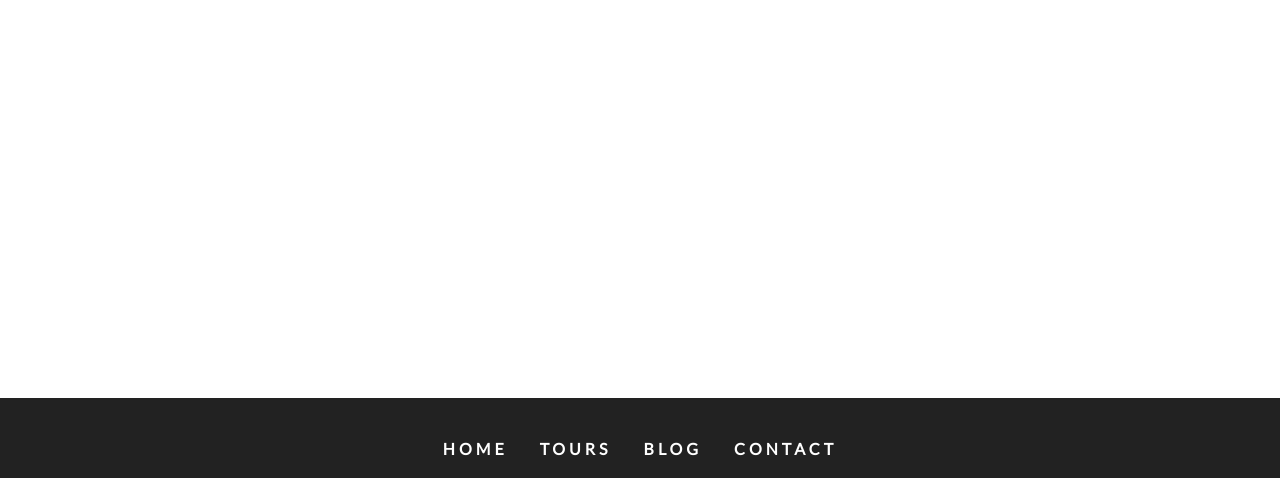
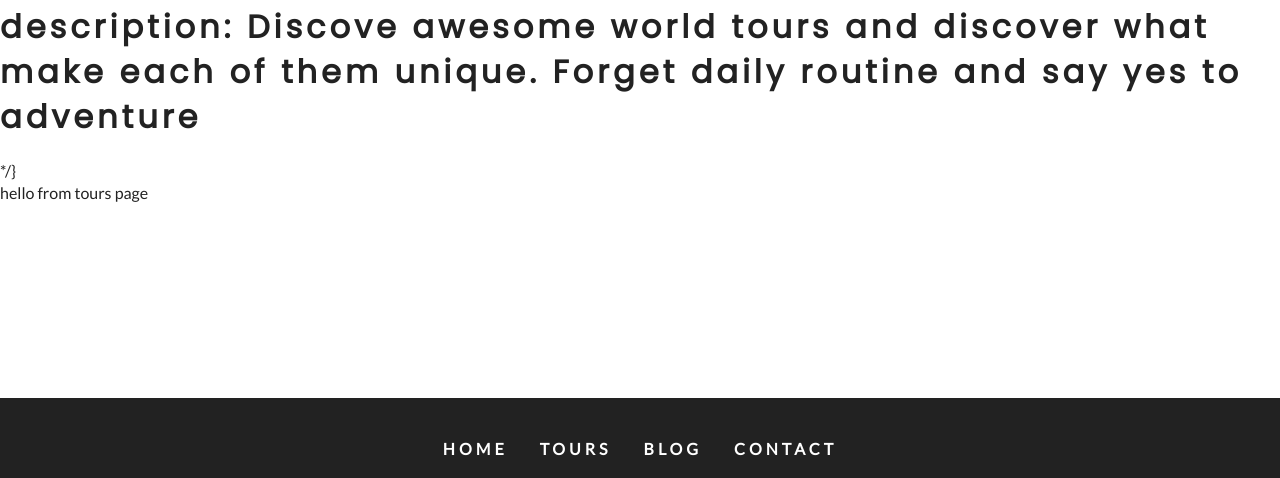
Before and after one commit to lfwolfe/gatsbyProject, a Gatsby site: page /tours in a window 1280 px wide. Shown: the part 207-685 px from the top of the page. Built offline with nearby package versions, Linux system fonts and the light colour scheme; Gatsby itself is replaced by a stand-in of ours.

Commit message:
some graphql

```diff
--- a/gatsby-config.js
+++ b/gatsby-config.js
@@ -3,7 +3,12 @@
  *
  * See: https://www.gatsbyjs.org/docs/gatsby-config/
  */
-
 module.exports = {
+  siteMetadata: {
+    title: "backroads",
+    description:
+      "Discove awesome world tours and discover what make each of them unique.  Forget daily routine and say yes to adventure",
+    author: "@lorenz",
+  },
   plugins: [`gatsby-plugin-sass`, `gatsby-plugin-styled-components`],
 }
--- a/package.json
+++ b/package.json
@@ -25,7 +25,10 @@
     "styled-components": "^5.0.1"
   },
   "devDependencies": {
-    "prettier": "^1.19.1"
+    "@testing-library/react": "^10.0.2",
+    "jest-dom": "^4.0.0",
+    "prettier": "^1.19.1",
+    "react-test-render": "^1.1.2"
   },
   "repository": {
     "type": "git",
--- a/src/components/Footer.js
+++ b/src/components/Footer.js
@@ -9,7 +9,11 @@ export const Footer = () => {
     <footer className={styles.footer}>
       <div className={styles.links}>
         {links.map((link, index) => {
-          return <Link to={link.path}>{link.text}</Link>
+          return (
+            <Link key={`links-${Math.random()}${index}`} to={link.path}>
+              {link.text}
+            </Link>
+          )
         })}
       </div>
       <div className={styles.icons}>
--- /dev/null
+++ b/src/components/Header.js
@@ -0,0 +1,28 @@
+import React from "react"
+import { useStaticQuery, graphql } from "gatsby"
+
+const getSiteData = graphql`
+  query {
+    site {
+      siteMetadata {
+        title
+        description
+      }
+    }
+  }
+`
+export const Header = ({ children }) => {
+  const {
+    site: {
+      siteMetadata: { title, description },
+    },
+  } = useStaticQuery(getSiteData)
+
+  return (
+    <div>
+      <h1>title:{title}</h1>
+      {/* <h1>author: {data}</h1> */}
+      <h1>description: {description}</h1> */}
+    </div>
+  )
+}
--- a/src/components/Navbar.js
+++ b/src/components/Navbar.js
@@ -27,9 +27,9 @@ export const Navbar = () => {
               : `${styles.navLinks}`
           }
         >
-          {links.map(link => {
+          {links.map((link, index) => {
             return (
-              <li>
+              <li key={index}>
                 <Link to={link.path}>{link.text}</Link>
               </li>
             )
--- a/src/pages/index.js
+++ b/src/pages/index.js
@@ -5,6 +5,7 @@ import Banner from "../components/Banner"
 import { Link } from "gatsby"
 import { About } from "../components/Home/About"
 import { Services } from "../components/Home/Services"
+import { Button2 } from "../components/examples/Button2"
 export default () => (
   <Layout>
     <SimpleHero>
@@ -19,5 +20,6 @@ export default () => (
     </SimpleHero>
     <About />
     <Services />
+    <Button2 label="Test Button" />
   </Layout>
 )
--- a/src/pages/tours.js
+++ b/src/pages/tours.js
@@ -1,10 +1,13 @@
 import React, { Component } from "react"
 import { Layout } from "../components/Layout"
 import "./layout.css"
+import { Header } from "../components/Header"
+
 export default class tours extends Component {
   render() {
     return (
       <Layout>
+        <Header>blah</Header>
         hello from tours page
         <div></div>
       </Layout>
```
Also changed, not shown: 1 other file.
